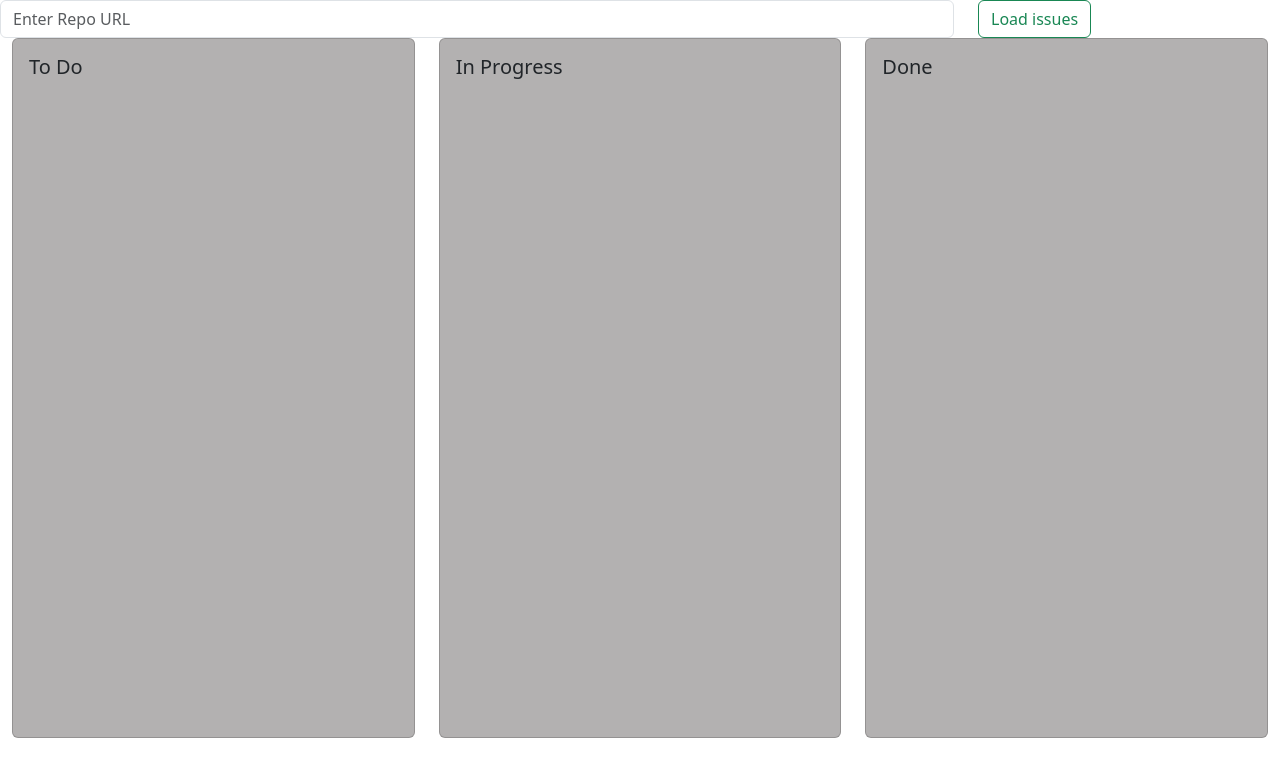
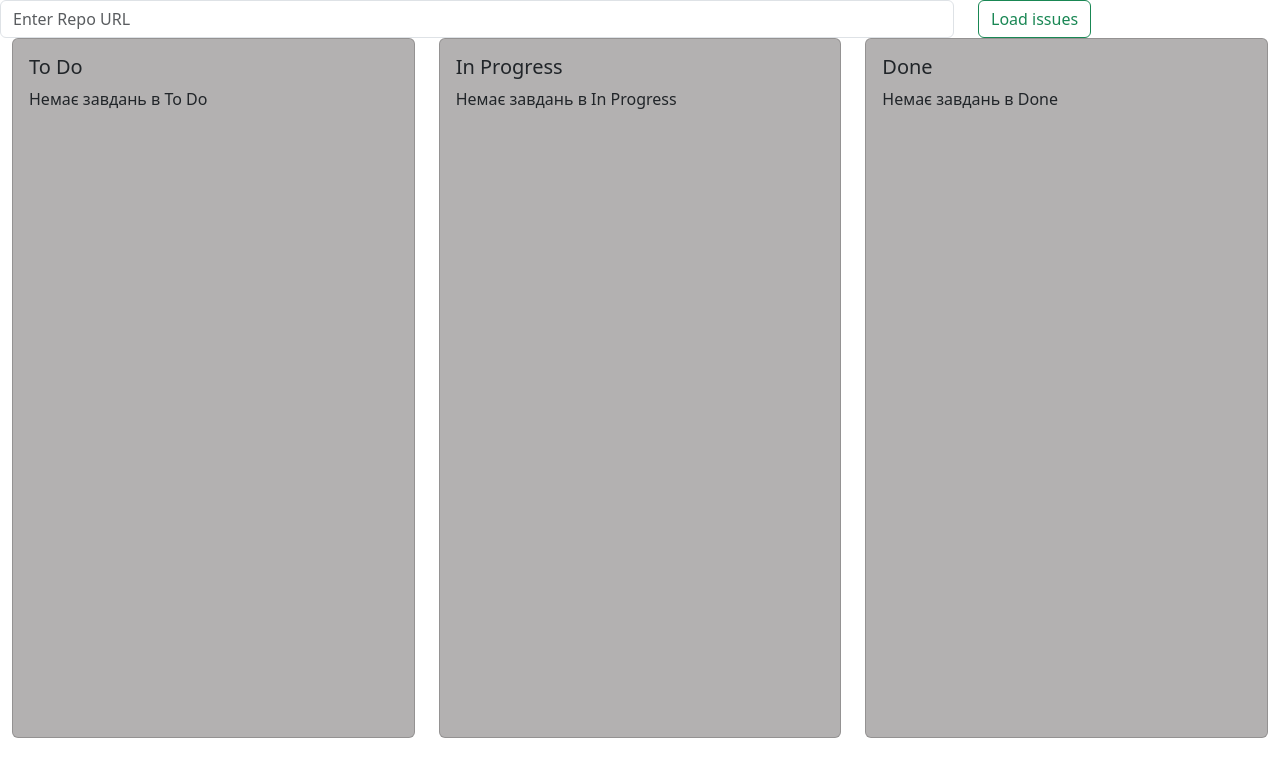
Before and after one commit to Oksana-Marchenko11/react-kanban, a React (Create React App) app: page / in a window 1280 px wide. Shown: the top 776 px of the page. Built offline with nearby package versions, Linux system fonts and the light colour scheme.

Commit message:
Receive issues in Kanban todo and progress

```diff
--- a/src/App.js
+++ b/src/App.js
@@ -1,13 +1,12 @@
 import "./App.css";
 
-import Kanban from "./components/Kanbans.jsx";
+// import Kanban from "./components/Kanbans.jsx";
 import Search from "./components/Search.jsx";
 
 function App() {
   return (
     <div>
       <Search />
-      <Kanban />
     </div>
   );
 }
--- a/src/components/Kanbans.jsx
+++ b/src/components/Kanbans.jsx
@@ -3,33 +3,59 @@ import { Container, Row, Col, Card } from "react-bootstrap";
 import "bootstrap/dist/css/bootstrap.min.css";
 import "../App.css";
 
-export const Kanban = () => {
+export const Kanban = ({ issues }) => {
+  console.log(issues);
+  const toDoIssues = issues.filter(
+    (issue) => (issue.state === "open") & !issue.assignees.length
+  );
+  const inProgressIssues = issues.filter(
+    (issue) => (issue.state === "open") & (issue.assignees.length > 0)
+  );
+  const doneIssues = issues.filter((issue) => issue.state === "closed");
+  console.log(toDoIssues);
+  console.log(doneIssues);
   return (
     <Container fluid>
       <Row className="g-12">
-        {/* Перша картка - To Do */}
         <Col xs={12} sm={4} md={4}>
           <Card style={{ height: "700px", backgroundColor: "#b3b1b1" }}>
             <Card.Body>
               <Card.Title>To Do</Card.Title>
+              {toDoIssues.length > 0 ? (
+                <Card.Text>
+                  {toDoIssues.map((toDoIssue) => toDoIssue.title)}
+                </Card.Text>
+              ) : (
+                <Card.Text>Немає завдань в To Do</Card.Text>
+              )}
             </Card.Body>
           </Card>
         </Col>
-
-        {/* Друга картка - In Progress */}
         <Col xs={12} sm={4} md={4}>
           <Card style={{ height: "700px", backgroundColor: "#b3b1b1" }}>
             <Card.Body>
               <Card.Title>In Progress</Card.Title>
+              {inProgressIssues.length > 0 ? (
+                <Card.Text>
+                  {inProgressIssues.map((progressIssue) => progressIssue.title)}
+                </Card.Text>
+              ) : (
+                <Card.Text>Немає завдань в In Progress</Card.Text>
+              )}
             </Card.Body>
           </Card>
         </Col>
-
-        {/* Третя картка - Done */}
         <Col xs={12} sm={4} md={4}>
           <Card style={{ height: "700px", backgroundColor: "#b3b1b1" }}>
             <Card.Body>
               <Card.Title>Done</Card.Title>
+              {doneIssues.length > 0 ? (
+                <Card.Text>
+                  {doneIssues.map((doneIssue) => doneIssue.title)}
+                </Card.Text>
+              ) : (
+                <Card.Text>Немає завдань в Done</Card.Text>
+              )}
             </Card.Body>
           </Card>
         </Col>
--- a/src/components/Search.jsx
+++ b/src/components/Search.jsx
@@ -1,5 +1,6 @@
-import React, { useState, useRef } from "react";
+import React, { useState, useEffect } from "react";
 import { Form, Button, Col, Row } from "react-bootstrap";
+import Kanban from "./Kanbans";
 
 export const Search = () => {
   const [searchQuery, setSearchQuery] = useState("");
@@ -11,13 +12,20 @@ export const Search = () => {
 
   const handleSubmit = async (e) => {
     e.preventDefault();
+    const token = process.env.GITHUB_TOKEN;
     try {
       const response = await fetch(
-        "https://api.github.com/repos/Oksana-Marchenko11/react-kanban/issues"
+        "https://api.github.com/repos/Oksana-Marchenko11/react-kanban/issues",
+        {
+          method: "GET",
+          headers: {
+            Authorization: token,
+          },
+        }
       );
       if (!response.ok) throw new Error(`Error: ${response.status}`);
       const data = await response.json();
-      console.log(data[0].title);
+      console.log(data);
       setIssues(data);
     } catch (error) {
       console.error("Failed to fetch current project IDs:", error);
@@ -26,6 +34,7 @@ export const Search = () => {
   };
 
   return (
+    <>
       <Form onSubmit={handleSubmit}>
         <Row>
           <Col xs={12} sm={9} md={9}>
@@ -43,6 +52,8 @@ export const Search = () => {
           </Col>
         </Row>
       </Form>
+      <Kanban issues={issues} />
+    </>
   );
 };
 
```
Also changed, not shown: 1 other file (tests, documents, lock files or other folders). Lines whose indentation alone changed are shown as unchanged.
